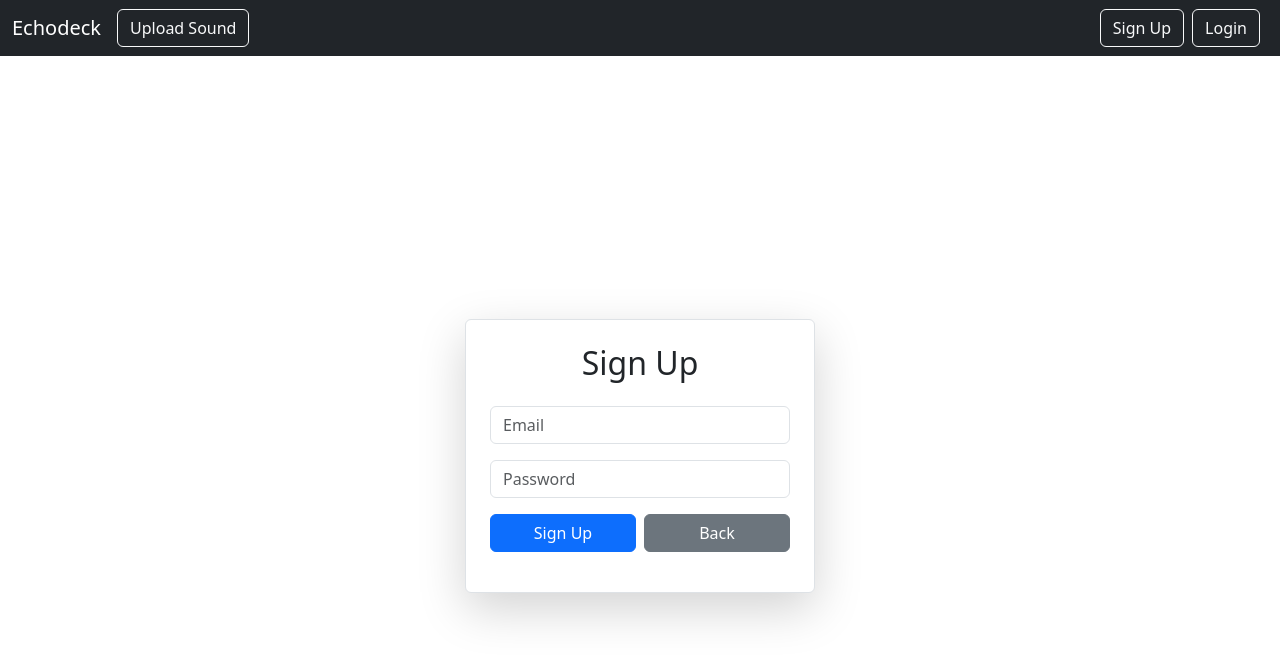
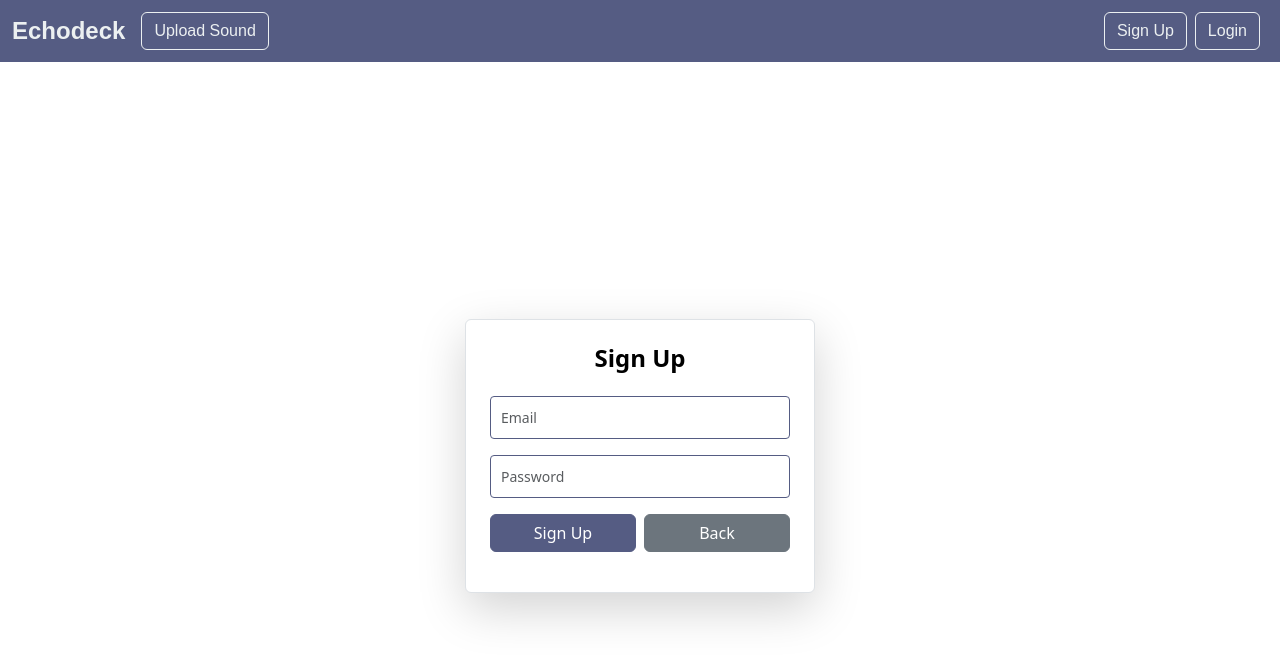
Before and after one commit to Rdsims14/echodeck_frontend_470sp25_team3, a React (Vite) app: page /signup in a window 1280 px wide. Shown: the top 660 px of the page. Built offline with nearby package versions, Linux system fonts and the light colour scheme.

Commit message:
Okay, after figuring out the colors for two hours. I finally think that this looks good! So changing the fonts and colors is done now.

```diff
--- a/package.json
+++ b/package.json
@@ -10,6 +10,7 @@
     "preview": "vite preview"
   },
   "dependencies": {
+    "@fontsource/aldrich": "^5.2.5",
     "axios": "^1.8.4",
     "bootstrap": "^5.3.3",
     "cors": "^2.8.5",
--- a/src/App.css
+++ b/src/App.css
@@ -33,7 +33,7 @@ body {
   transition: filter 300ms;
 }
 .logo:hover {
-  filter: drop-shadow(0 0 2em #646cffaa);
+  filter: drop-shadow(0 0 2em #5c64ffaa);
 }
 .logo.react:hover {
   filter: drop-shadow(0 0 2em #61dafbaa);
--- a/src/auth/Login.jsx
+++ b/src/auth/Login.jsx
@@ -43,7 +43,7 @@ export default function Login() {
                         className="form-control mb-3"
                     />
                     <div className="d-flex justify-content-between">
-                        <button type="submit" disabled={loading} className="btn btn-primary w-50 me-2">
+                        <button type="submit" disabled={loading} className="btn custom-primary-button w-50 me-2">
                             {loading ? "Logging In..." : "Log In"}
                         </button>
                         <Link to="/" className="btn btn-secondary w-50">
--- a/src/auth/SignUp.jsx
+++ b/src/auth/SignUp.jsx
@@ -43,7 +43,7 @@ export default function SignUp() {
                         className="form-control mb-3"
                     />
                     <div className="d-flex justify-content-between">
-                        <button type="submit" disabled={loading} className="btn btn-primary w-50 me-2">
+                        <button type="submit" disabled={loading} className="btn custom-primary-button w-50 me-2">
                             {loading ? "Signing Up..." : "Sign Up"}
                         </button>
                         <Link to="/" className="btn btn-secondary w-50">
--- a/src/layout/Navbar.jsx
+++ b/src/layout/Navbar.jsx
@@ -1,10 +1,10 @@
 import React from "react";
 import { Link } from "react-router-dom";  // Make sure to import Link for navigation
-
+import "../styles/Navbar.css";
 export default function Navbar() {
     return (
         <div>
-            <nav className="navbar navbar-expand-lg navbar-dark bg-dark fixed-top">
+            <nav className="navbar navbar-expand-lg navbar-dark fixed-top">
                 <div className="container-fluid">
                     <Link className="navbar-brand" to="/">
                         Echodeck
--- a/src/pages/Home.jsx
+++ b/src/pages/Home.jsx
@@ -2,6 +2,8 @@ import React, { useEffect, useState, useRef } from 'react';
 import { Button, OverlayTrigger, Popover } from 'react-bootstrap';
 import { Link } from 'react-router-dom';
 import axios from 'axios';
+import '../styles/Home.css';
+
 
 export default function Home() {
     const [hoverData, setHoverData] = useState([]);
@@ -105,7 +107,13 @@ export default function Home() {
                                     Your browser does not support the audio element.
                                 </audio>
                                 <div className="mt-2">
-                                    <Button variant='primary' className='mx-1' onClick={() => handlePlaySound(sound.id)}>&#9654;</Button>
+                                    <Button
+                                    variant='primary'
+                                    className='custom-primary-button {color: white;'
+
+                                    onClick={() => handlePlaySound(sound.id)}>
+                                    &#9654;
+                                    </Button>
                                     <Link className="btn btn-secondary mx-1" to={`/viewsound/${sound.id}`}>
                                         &#128193;
                                     </Link>
@@ -142,7 +150,7 @@ export default function Home() {
                                     setPopoverVisible(!popoverVisible);
                                 }}
                                 onMouseEnter={(e) => {
-                                    e.target.style.backgroundColor = 'lightgrey';
+                                    e.target.style.backgroundColor = '#555C83';
                                 }}
                                 onMouseLeave={(e) => {
                                     e.target.style.backgroundColor = 'white';
@@ -150,7 +158,7 @@ export default function Home() {
                                 &#10133;
                             </Link>
                         </OverlayTrigger>
-                        <div className='mt-2'>Add Sound</div>
+                        <div className='mt-2' style={{fontFamily: 'Poppins, sans-serif', fontSize: '16px', fontWeight: 'bold' }}>Add Sound</div>
                     </div>
                 </div>
             </div>
--- a/src/sounds/UploadSounds.jsx
+++ b/src/sounds/UploadSounds.jsx
@@ -1,7 +1,7 @@
 import React, { useState } from "react";
 import axios from "axios";
 import { useNavigate } from "react-router-dom";
-
+import "../styles/UploadSounds.css";
 export default function UploadSounds() {
     const [sound, setSound] = useState({
         name: "",
--- a/src/sounds/ViewSounds.jsx
+++ b/src/sounds/ViewSounds.jsx
@@ -52,7 +52,7 @@ export default function ViewSounds() {
                             </table>
                         </div>
                     </div>
-                    <Link to="/" className="btn btn-primary mt-4">
+                    <Link to="/" className="btn custom-primary-button mt-4">
                         Back to Home
                     </Link>
                 </div>
--- /dev/null
+++ b/src/styles/Home.css
@@ -0,0 +1,46 @@
+/* Primary button styling */
+
+.custom-button {
+    width: 120px; /* Set a consistent width */
+    margin: 0 10px; /* Add horizontal spacing between buttons */
+    text-align: center; /* Center-align text inside the button */
+}
+
+.custom-button:hover {
+    opacity: 0.9; /* Optional: Add a hover effect */
+}
+
+.custom-primary-button {
+    color: white;
+    background-color: #555C83; /* Blue */
+    border-color: #555C83;
+}
+
+.custom-primary-button:hover {
+    background-color: #474d6e; /* Darker blue on hover */
+    border-color: #474d6e;
+}
+
+/* Secondary button styling */
+.custom-secondary-button {
+    color: white;
+    background-color: #555C83; /* Gray */
+    border-color: #555C83;
+}
+
+.custom-secondary-button:hover {
+    background-color: #424867; /* Darker gray on hover */
+    border-color: #424867;
+}
+
+/* Danger button styling */
+.custom-danger-button {
+    color: white;
+    background-color: #DC3545; /* Red */
+    border-color: #DC3545;
+}
+
+.custom-danger-button:hover {
+    background-color: #C82333; /* Darker red on hover */
+    border-color: #C82333;
+}
--- /dev/null
+++ b/src/styles/Navbar.css
@@ -0,0 +1,28 @@
+/* Navbar background and font */
+.navbar {
+    background-color: #555C83; /* Change to your desired background color */
+    font-family: 'Aldrich', sans-serif; /* Change to your desired font */
+}
+
+/* Navbar brand (Echodeck) */
+.navbar-brand {
+    color: #ecf0f1 !important; /* Change text color */
+    font-size: 1.5rem; /* Adjust font size */
+    font-weight: bold;
+}
+
+.navbar-brand:hover {
+    color: #94a0e3 !important; /* Hover effect */
+}
+
+/* Buttons */
+.btn-outline-light {
+    color: #ecf0f1; /* Button text color */
+    border-color: #ecf0f1; /* Button border color */
+}
+
+.btn-outline-light:hover {
+    color: #2c3e50; /* Hover text color */
+    background-color: #94a0e3; /* Hover background color */
+    border-color: #ecf0f110; /* Hover border color */
+}
--- /dev/null
+++ b/src/styles/UploadSounds.css
@@ -0,0 +1,56 @@
+/* General container styling */
+.custom-container {
+    margin-top: 50px;
+    padding: 20px;
+    background-color: #ffffff; /* Light gray background */
+    border-radius: 8px;
+    box-shadow: 0 4px 8px rgba(0, 0, 0, 0.1); /* Subtle shadow */
+}
+
+/* Form heading */
+h2 {
+    font-size: 24px;
+    font-weight: bold;
+    color: #000000; /* Dark gray text */
+}
+
+/* Form labels */
+.form-label {
+    font-weight: 500;
+    color: #000000; /* Medium gray text */
+}
+
+/* Form inputs */
+.form-control {
+    border: 1px solid #555C83; /* Light gray border */
+    border-radius: 4px;
+    padding: 10px;
+    font-size: 14px;
+}
+
+/* Buttons */
+.btn-outline-primary {
+    color: #555C83;
+    border-color: #555C83;
+}
+
+.btn-outline-primary:hover {
+    background-color: #555C83;
+    color: #fff;
+}
+
+.btn-outline-danger {
+    color: #dc3545;
+    border-color: #dc3545;
+}
+
+.btn-outline-danger:hover {
+    background-color: #dc3545;
+    color: #fff;
+}
+
+/* Add spacing between buttons */
+.mx-2 {
+    margin-left: 8px;
+    margin-right: 8px;
+}
```
Also changed, not shown: 1 other file (tests, documents, lock files or other folders).
